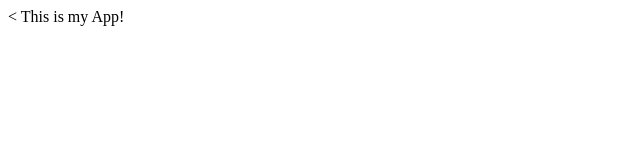
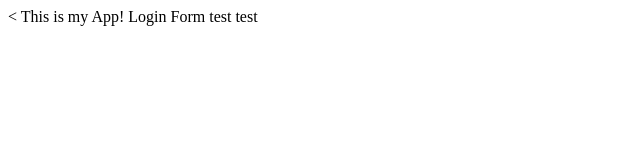
Before and after one commit to crswu/myappsample, a plain HTML site: page index.html in a window 1280 px wide. Shown: the whole page, without its empty margins (0-640 px from the left). Drawn offline with Linux system fonts and the light colour scheme.

Commit message:
update test

```diff
--- a/index.html
+++ b/index.html
@@ -4,5 +4,8 @@
   </head>
   <body>
     This is my App!
+    Login Form
+    test test
+
     </body>
 </html>
```
